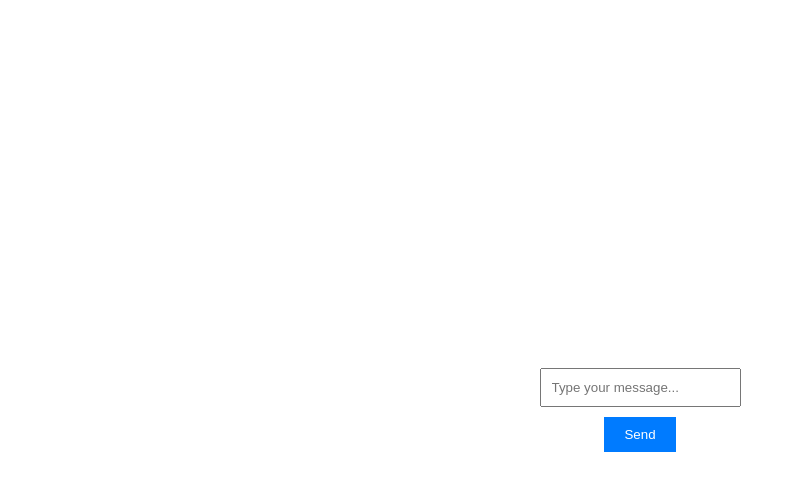
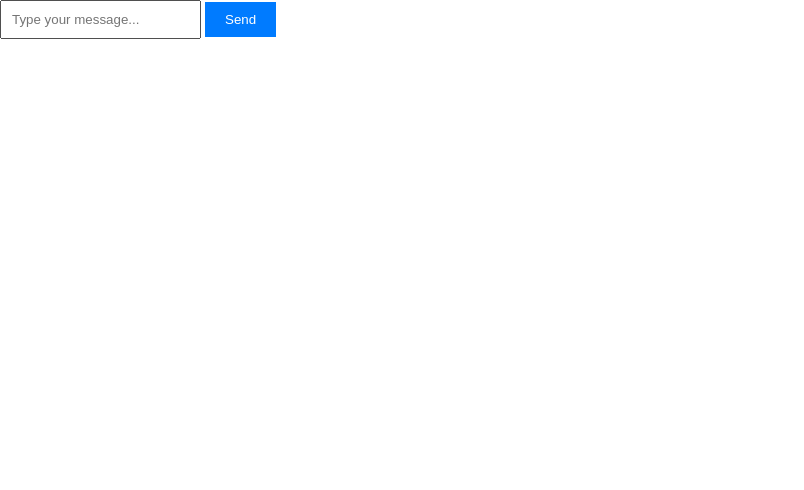
Before and after one commit to leox5621/biox, a plain HTML site: page index.html in a window 1280 px wide. Shown: the whole page, without its empty margins (0-804 px from the left). Drawn offline with Linux system fonts and the light colour scheme.

Commit message:
Update index.html

```diff
--- a/index.html
+++ b/index.html
@@ -3,15 +3,18 @@
 <head>
   <meta charset="UTF-8">
   <meta name="viewport" content="width=device-width, initial-scale=1.0">
-  <title>GPT Chat</title>
+  <title>ChatGPT UI</title>
   <link rel="stylesheet" href="styles.css">
 </head>
 <body>
-  <div class="background"></div>
-  <div class="content">
-    <div id="chat-container"></div>
-    <input type="text" id="user-input" placeholder="Type your message...">
-    <button id="send-button">Send</button>
+  <div class="chat-container">
+    <div class="chat-messages" id="chat-messages">
+      <!-- Chat messages will be dynamically added here -->
+    </div>
+    <div class="chat-input">
+      <input type="text" id="user-input" placeholder="Type your message...">
+      <button id="send-button">Send</button>
+    </div>
   </div>
   <script src="script.js"></script>
 </body>
```
